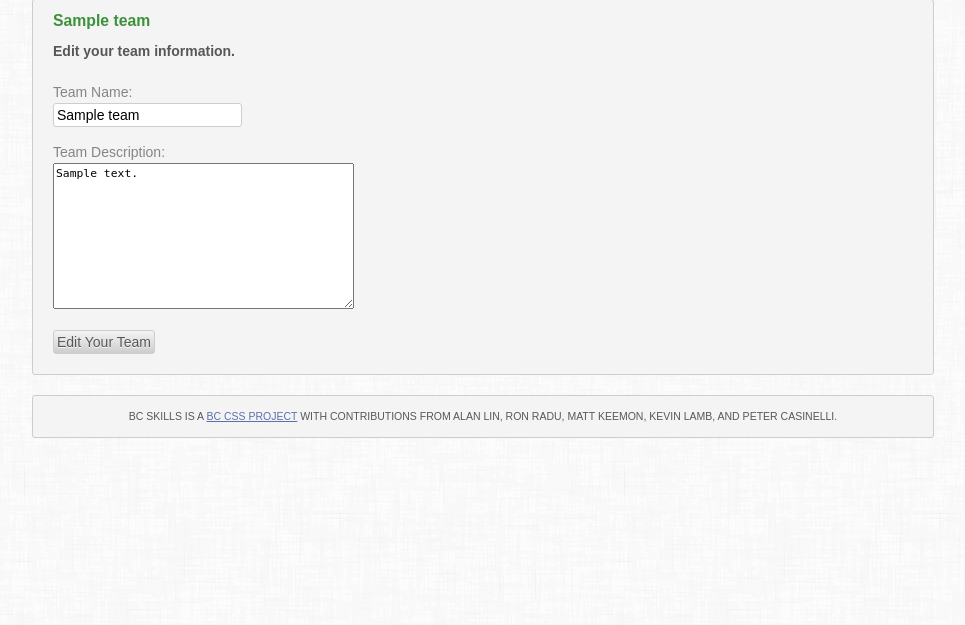
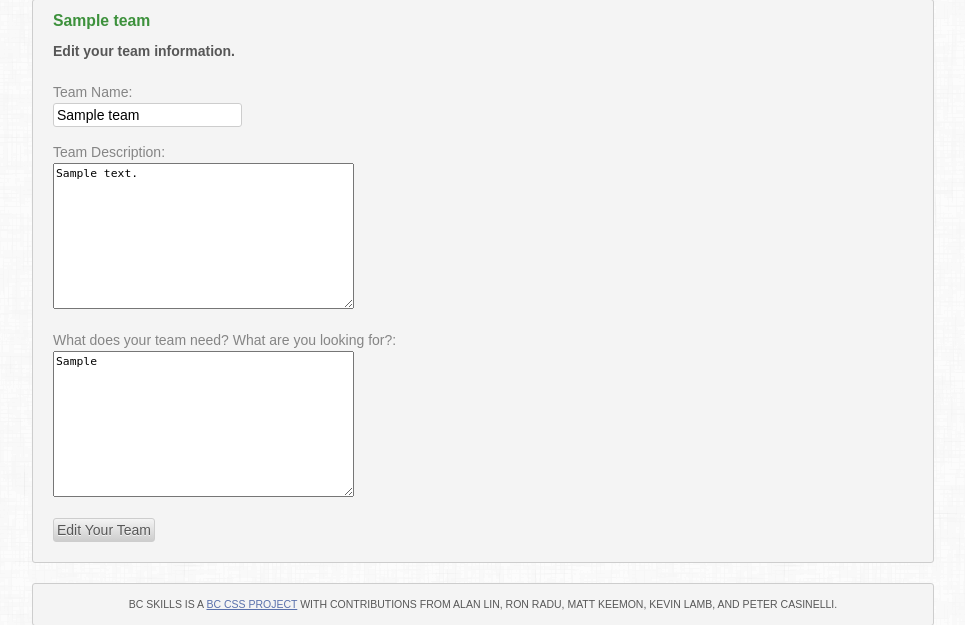
Before and after one commit to petercasinelli/bc_css_sandbox, a CodeIgniter app: template application/views/team/edit_team_form.php in a window 1280 px wide. Shown: the part 121-746 px from the top of the page, without its empty margins (157-1122 px from the left). Run offline with CodeIgniter, Linux system fonts and the light colour scheme; the template is opened without the code that fills it: most values are stand-ins (such as "Sample title", 1, 10 or a date in 2020); data that the repository does not hold is empty; some libraries are stand-ins or nearby versions.

Commit message:
Added new team needs section for team info

```diff
--- a/application/views/team/edit_team_form.php
+++ b/application/views/team/edit_team_form.php
@@ -12,6 +12,11 @@ $this->load->view('team/includes/back_to_team');
 				'name' 	=> 'team_description',
 				'value' => set_value('team_description', $team_data->team_description)
 				 );
+
+    $team_needs = array(
+        'name' => 'team_needs',
+        'value' => set_value('team_needs', $team_data->team_needs)
+    );
 
 	$submit_button = array(
 							'name'	=> 'submit',
@@ -33,8 +38,9 @@ $this->load->view('team/includes/back_to_team');
 
 			<?php echo form_label('Team Name:', 'team_name'); echo form_input($team_name); ?>
 			<?php echo form_label('Team Description:', 'team_description'); echo form_textarea($team_description); ?>
+            <?php echo form_label('What does your team need? What are you looking for?:', 'team_needs'); echo form_textarea($team_needs); ?>
 
-			<?php echo form_submit($submit_button); ?>
+    <?php echo form_submit($submit_button); ?>
 
 			<?php echo form_close(); ?>
 </section>
```
Also changed, not shown: application/controllers/team.php (+6 -2 lines), application/views/team/add_team_form.php (+6 -1 lines), application/views/team/view_team.php (+8 -0 lines).
